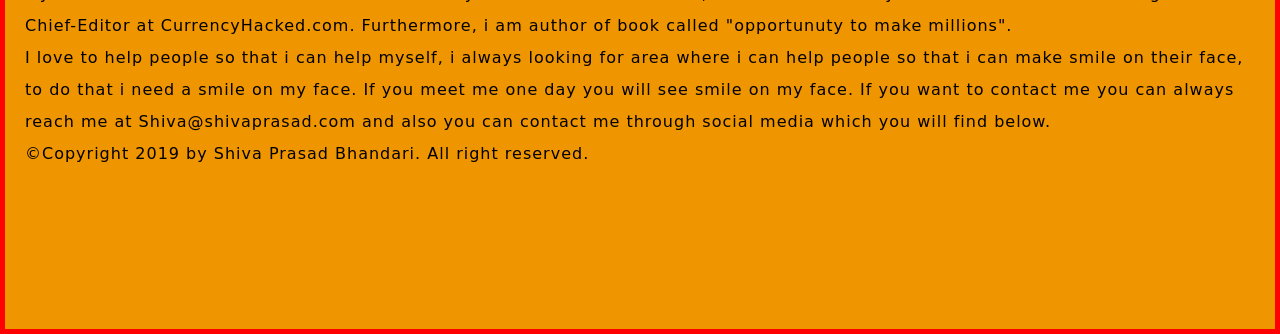
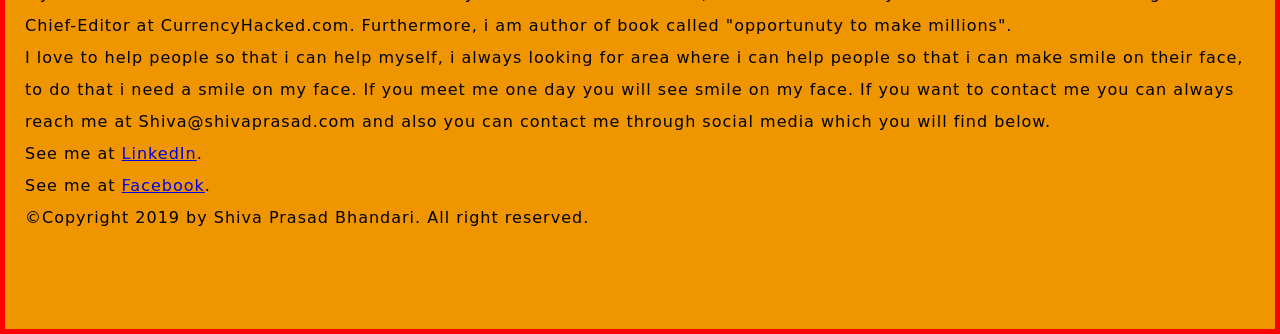
Before and after one commit to ovshiva43/Shiva-Prasad, a plain HTML site: page about.html in a window 1280 px wide. Shown: the part 466-800 px from the top of the page. Drawn offline with Linux system fonts and the light colour scheme.

Commit message:
Working with about page

```diff
--- a/about.html
+++ b/about.html
@@ -23,6 +23,9 @@
 
             <p>I love to help people so that i can help myself, i always looking for area where i can help people so that i can make smile on their face, to do that i need a smile on my face. If you meet me one day you will see smile on my face. If you want to contact me you can always reach me at Shiva@shivaprasad.com and also you can contact me through social media which you will find below.</p>
 
+            <p>See me at <a href="https://www.linkedin.com/in/seeba/"target="_blank">LinkedIn</a>. </p>
+		    <p>See me at <a href="https://www.facebook.com/shiva.bhandari.980"target="_blank">Facebook</a>. </p>
+
             <footer>
                 <p>©Copyright 2019 by Shiva Prasad Bhandari. All right reserved.</p>
             </footer>
```
